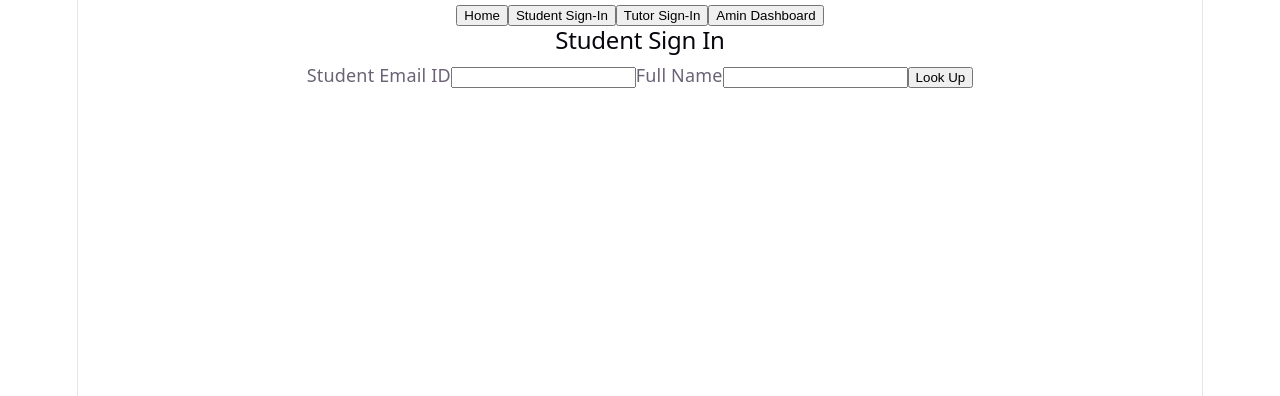
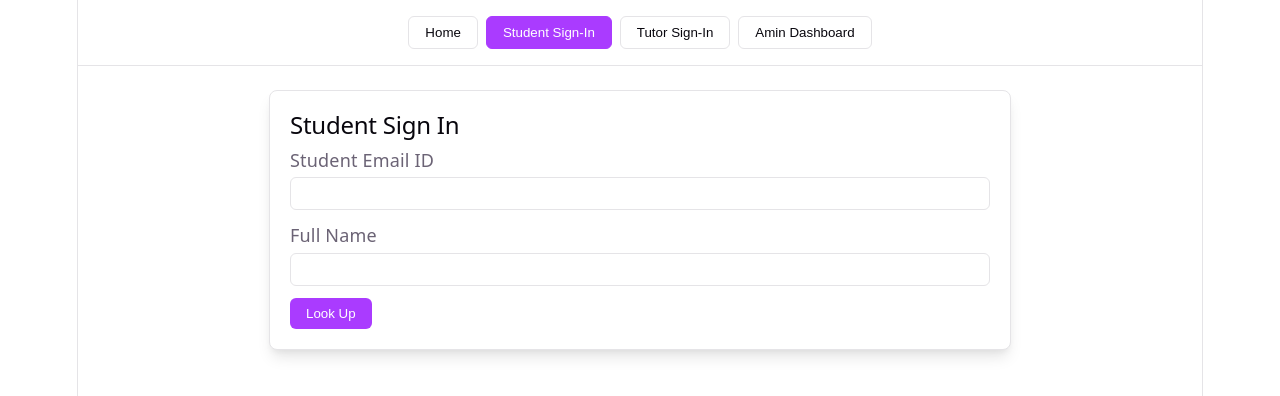
Before and after one commit to hurbgh/-CS499-MathTutorLabManager, a React (Vite) app in the folder mathtutorlabmanager/: page / in a window 1280 px wide. Both pictures are taken after a click on the button "Student Sign-In". Shown: the top 396 px of the page. Built offline with nearby package versions, Linux system fonts and the light colour scheme.

Commit message:
Add styling and README

```diff
--- a/mathtutorlabmanager/src/index.css
+++ b/mathtutorlabmanager/src/index.css
@@ -109,3 +109,81 @@ code {
   padding: 4px 8px;
   background: var(--code-bg);
 }
+
+/* fix alignment issues and making it less generic */
+
+.navbar {
+  display: flex;
+  gap: 8px;
+  justify-content: center;
+  padding: 16px;
+  border-bottom: 1px solid var(--border);
+}
+
+.navbar button {
+  padding: 8px 16px;
+  border: 1px solid var(--border);
+  border-radius: 6px;
+  background: var(--bg);
+  color: var(--text-h);
+  cursor: pointer;
+}
+
+.navbar button.active {
+  background: var(--accent);
+  color: white;
+  border-color: var(--accent);
+}
+
+.student-signin,
+.tutorclockin,
+.admin-dashboard,
+.home {
+  background: var(--bg);
+  border: 1px solid var(--border);
+  border-radius: 8px;
+  max-width: 700px;
+  margin: 24px auto;
+  padding: 20px;
+  text-align: left;
+  box-shadow: var(--shadow);
+}
+
+input {
+  padding: 8px;
+  border: 1px solid var(--border);
+  border-radius: 6px;
+  margin: 4px 0 12px;
+  width: 100%;
+  box-sizing: border-box;
+}
+
+button[type="submit"] {
+  padding: 8px 16px;
+  border: none;
+  border-radius: 6px;
+  background: var(--accent);
+  color: white;
+  cursor: pointer;
+}
+
+table {
+  border-collapse: collapse;
+  margin: 12px auto;
+  width: 100%;
+}
+
+th, td {
+  border: 1px solid var(--border);
+  padding: 8px;
+  text-align: left;
+  font-size: 15px;
+}
+
+.error {
+  color: crimson;
+}
+
+.admin-dashboard {
+  overflow-x: auto;
+}
```
